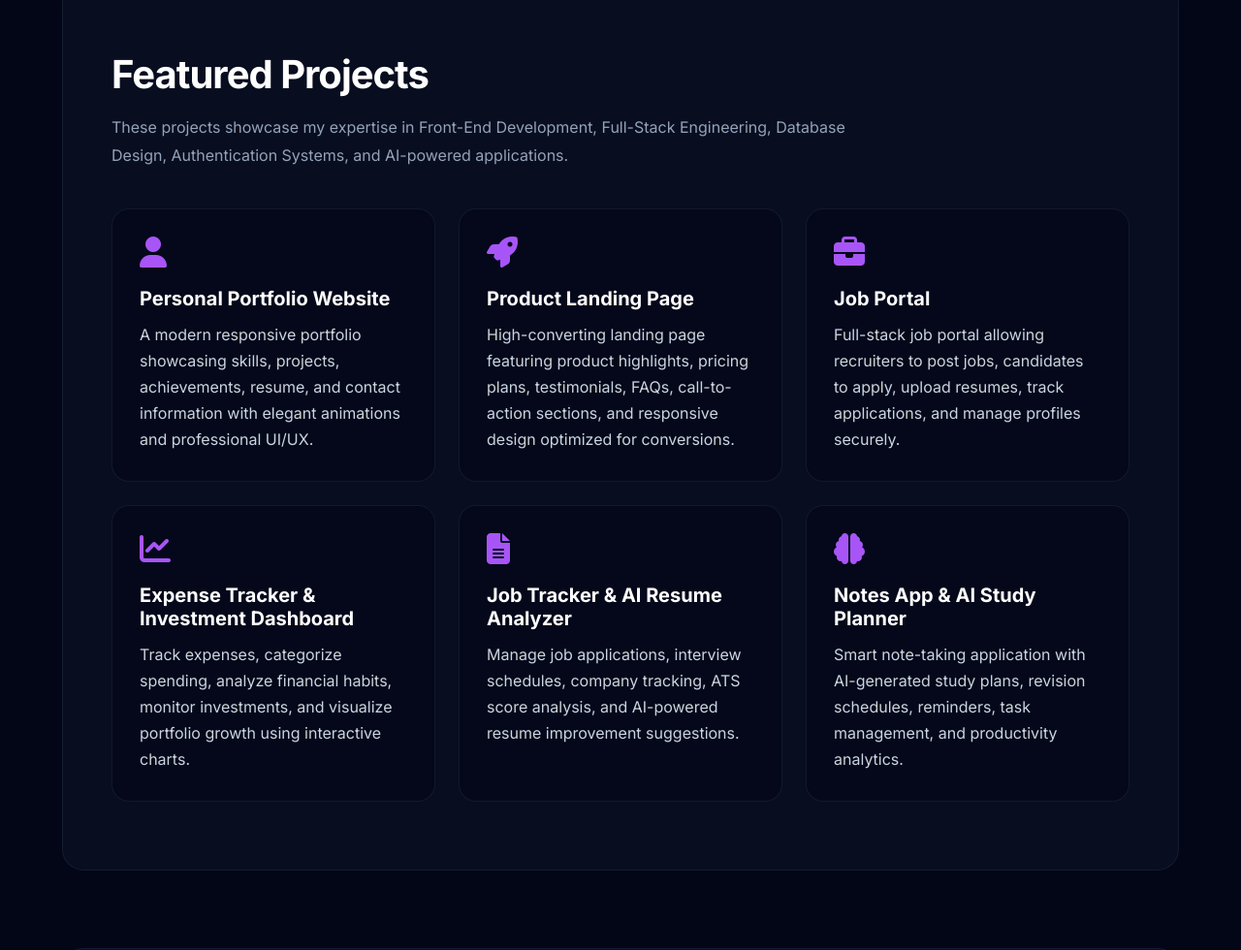
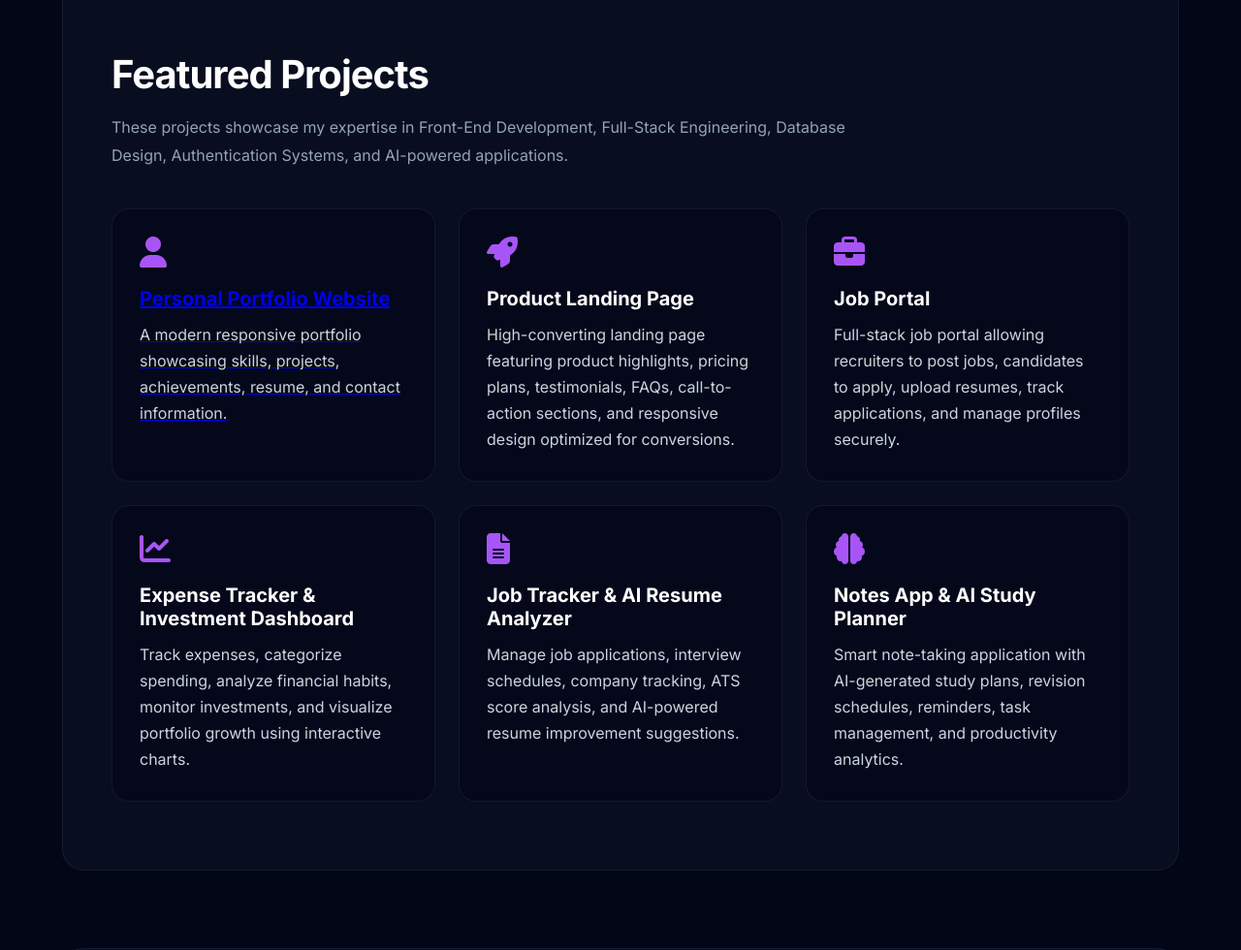
Before and after one commit to APsaini08/portfolio, a plain HTML site: page index.html in a window 1280 px wide. Shown: the part 2554-3534 px from the top of the page at 97% size. Drawn offline with Linux system fonts and the light colour scheme.

Commit message:
Update index.html

```diff
--- a/index.html
+++ b/index.html
@@ -194,15 +194,16 @@
 
       <div class="cards">
 
-        <div class="card project-card">
+        <div class="card">
+            <a href="https://portfolio-wheat-eight-p5bik6wgrh.vercel.app/" class="project-link">
                 <div class="progress-tag">Under Progress 🚧</div>
                 <i class="fa-solid fa-user"></i>
                 <h3>Personal Portfolio Website</h3>
                 <p>
                     A modern responsive portfolio showcasing skills,
-                projects, achievements, resume, and contact information
-                with elegant animations and professional UI/UX.
+                    projects, achievements, resume, and contact information.
                 </p>
+            </a>
         </div>
 
         <div class="card project-card">
```
Lines whose indentation alone changed are shown as unchanged.
